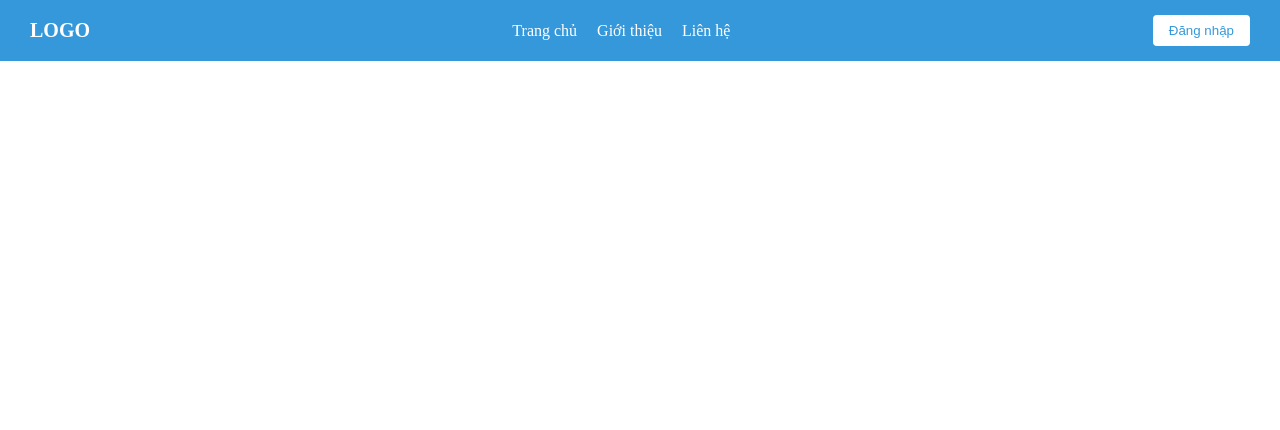
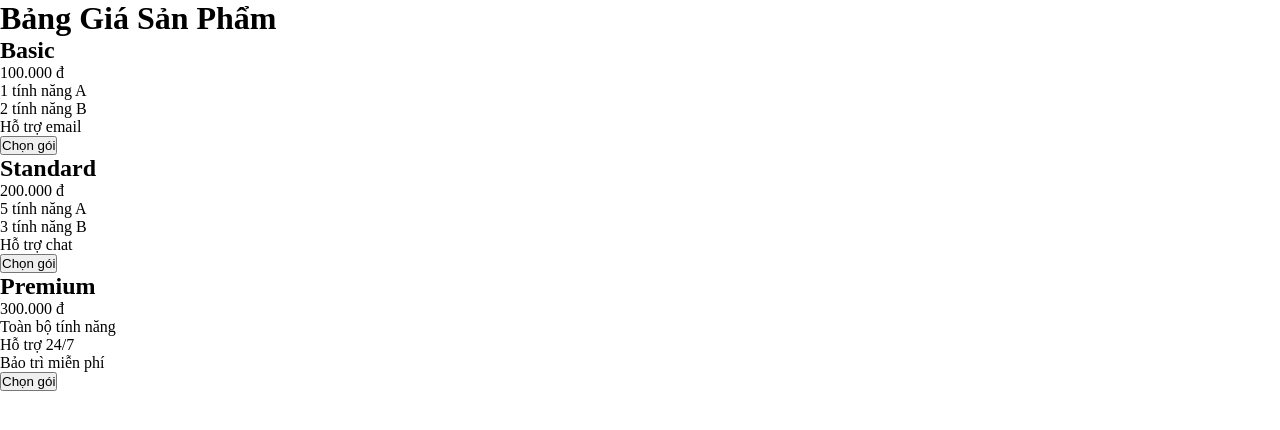
Before and after one commit to Minh77708/index.html, a plain HTML site: page bài1.html in a window 1280 px wide. Drawn offline with Linux system fonts and the light colour scheme.

Commit message:
bài1.html

```diff
--- a/bài1.html
+++ b/bài1.html
@@ -2,21 +2,42 @@
 <html lang="vi">
 <head>
   <meta charset="UTF-8">
-  <meta name="viewport" content="width=device-width, initial-scale=1.0">
-  <title>Bài 1 - Header Flexbox</title>
+  <title>Bảng Giá Sản Phẩm</title>
   <link rel="stylesheet" href="style.css">
 </head>
 <body>
-
-  <header class="header">
-    <div class="logo">LOGO</div>
-    <nav class="menu">
-      <a href="#">Trang chủ</a>
-      <a href="#">Giới thiệu</a>
-      <a href="#">Liên hệ</a>
-    </nav>
-    <button class="login-btn">Đăng nhập</button>
-  </header>
-
+  <h1 class="title">Bảng Giá Sản Phẩm</h1>
+  <div class="pricing-container">
+    <div class="card">
+      <h2>Basic</h2>
+      <p class="price">100.000 đ</p>
+      <ul>
+        <li>1 tính năng A</li>
+        <li>2 tính năng B</li>
+        <li>Hỗ trợ email</li>
+      </ul>
+      <button>Chọn gói</button>
+    </div>
+    <div class="card">
+      <h2>Standard</h2>
+      <p class="price">200.000 đ</p>
+      <ul>
+        <li>5 tính năng A</li>
+        <li>3 tính năng B</li>
+        <li>Hỗ trợ chat</li>
+      </ul>
+      <button>Chọn gói</button>
+    </div>
+    <div class="card">
+      <h2>Premium</h2>
+      <p class="price">300.000 đ</p>
+      <ul>
+        <li>Toàn bộ tính năng</li>
+        <li>Hỗ trợ 24/7</li>
+        <li>Bảo trì miễn phí</li>
+      </ul>
+      <button>Chọn gói</button>
+    </div>
+  </div>
 </body>
 </html>
```
